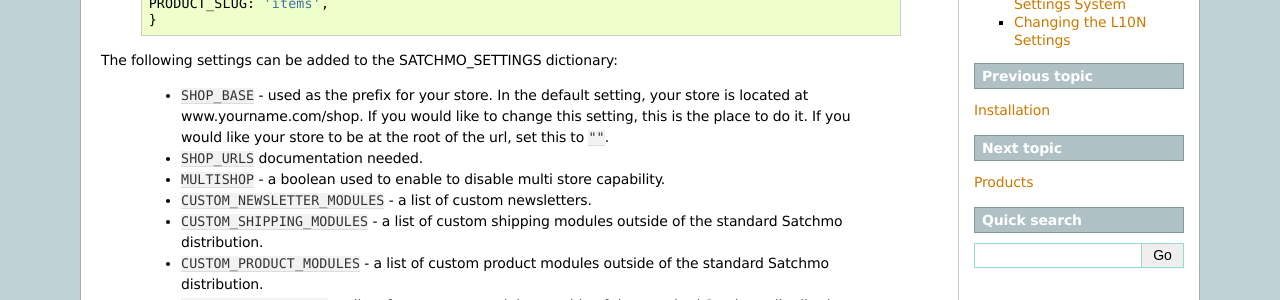
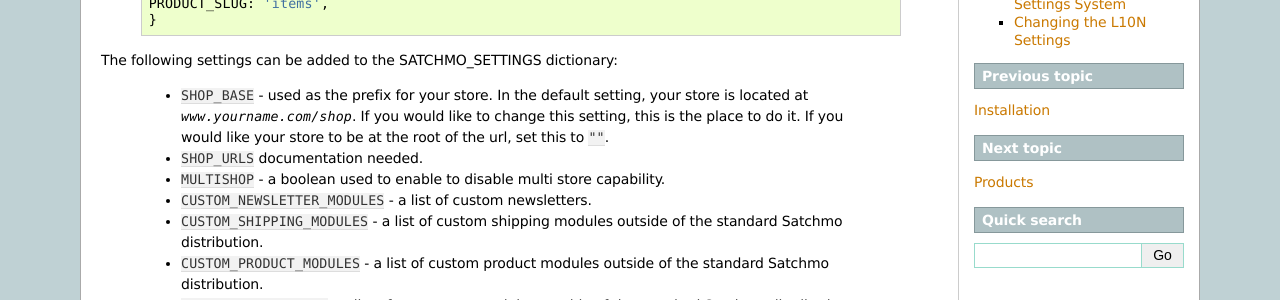
Before and after one commit to opencoca/WEB-Satchmo, a Sphinx documentation site: the page built from docs/configuration.txt, in a window 1280 px wide and 900 px high. Shown: the part 472-772 px from the top of the window. Built offline with Sphinx 7.4.7, drawn with Linux system fonts in a browser that asks for light colours.

```diff
--- a/docs/configuration.txt
+++ b/docs/configuration.txt
@@ -24,7 +24,7 @@ number of places you might want to configure.
 
 The following settings can be added to the SATCHMO_SETTINGS dictionary:
 
-    - ``SHOP_BASE`` - used as the prefix for your store.  In the default setting, your store is located at www.yourname.com/shop.  If you would like to change this setting, this is the place to do it.  If you would like your store to be at the root of the url, set this to ``""``.
+    - ``SHOP_BASE`` - used as the prefix for your store.  In the default setting, your store is located at `www.yourname.com/shop`.  If you would like to change this setting, this is the place to do it.  If you would like your store to be at the root of the url, set this to ``""``.
     - ``SHOP_URLS`` documentation needed.
     - ``MULTISHOP`` - a boolean used to enable to disable multi store capability.
     - ``CUSTOM_NEWSLETTER_MODULES`` - a list of custom newsletters.
```
